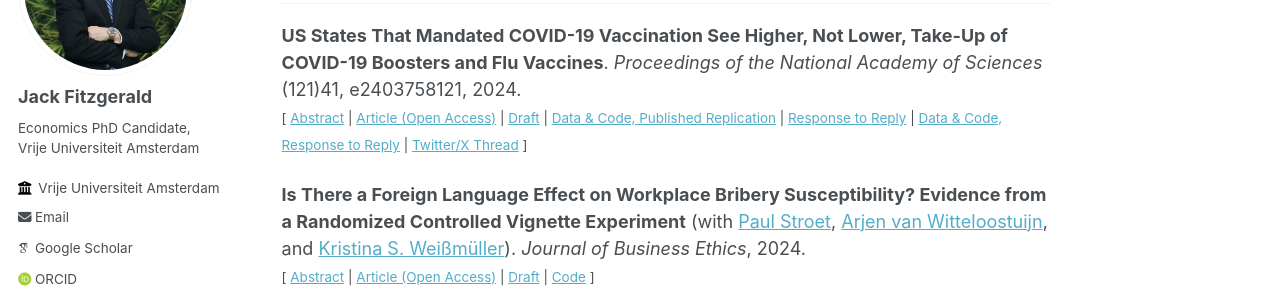
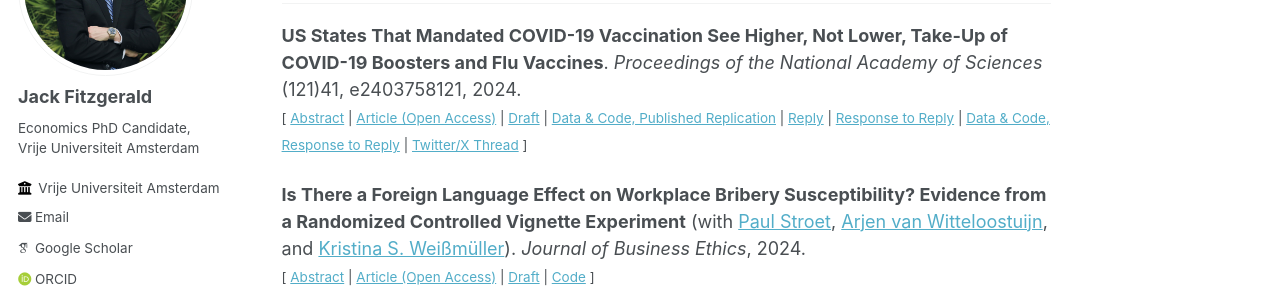
Before and after one commit to jack-fitzgerald/jack-fitzgerald.github.io, a Jekyll site: the page built from _pages/papers.md, in a window 1280 px wide and 900 px high. Shown: the part 217-517 px from the top of the window. Built offline with Jekyll 4.4.1, drawn with Linux system fonts in a browser that asks for light colours; some web fonts are replaced.

Commit message:
Update papers.md

```diff
--- a/_pages/papers.md
+++ b/_pages/papers.md
@@ -10,7 +10,7 @@ permalink: /papers/
 - - -
 
 **US States That Mandated COVID-19 Vaccination See Higher, Not Lower, Take-Up of COVID-19 Boosters and Flu Vaccines**. *Proceedings of the National Academy of Sciences* (121)41, e2403758121, 2024. <br/>
-<small>[ <a href="#/" onclick="visib('pnas_replication')">Abstract</a> | [Article (Open Access)](https://doi.org/10.1073/pnas.2403758121) | [Draft](https://jack-fitzgerald.github.io/files/RR24_Replication.pdf) | [Data & Code, Published Replication](https://osf.io/mdfb4/) | [Response to Reply](https://jack-fitzgerald.github.io/files/RR24_Response_to_Reply.pdf) | [Data & Code, Response to Reply](https://osf.io/9cn38/) | [Twitter/X Thread](https://twitter.com/FitzgeraldJack_/status/1841491274391597266) ] </small>
+<small>[ <a href="#/" onclick="visib('pnas_replication')">Abstract</a> | [Article (Open Access)](https://doi.org/10.1073/pnas.2403758121) | [Draft](https://jack-fitzgerald.github.io/files/RR24_Replication.pdf) | [Data & Code, Published Replication](https://osf.io/mdfb4/) | [Reply](https://www.pnas.org/doi/10.1073/pnas.2409246121) | [Response to Reply](https://jack-fitzgerald.github.io/files/RR24_Response_to_Reply.pdf) | [Data & Code, Response to Reply](https://osf.io/9cn38/) | [Twitter/X Thread](https://twitter.com/FitzgeraldJack_/status/1841491274391597266) ] </small>
 
 <div id="pnas_replication" style="display: none; text-align: justify; line-height: 1.2" ><small>
 
```
